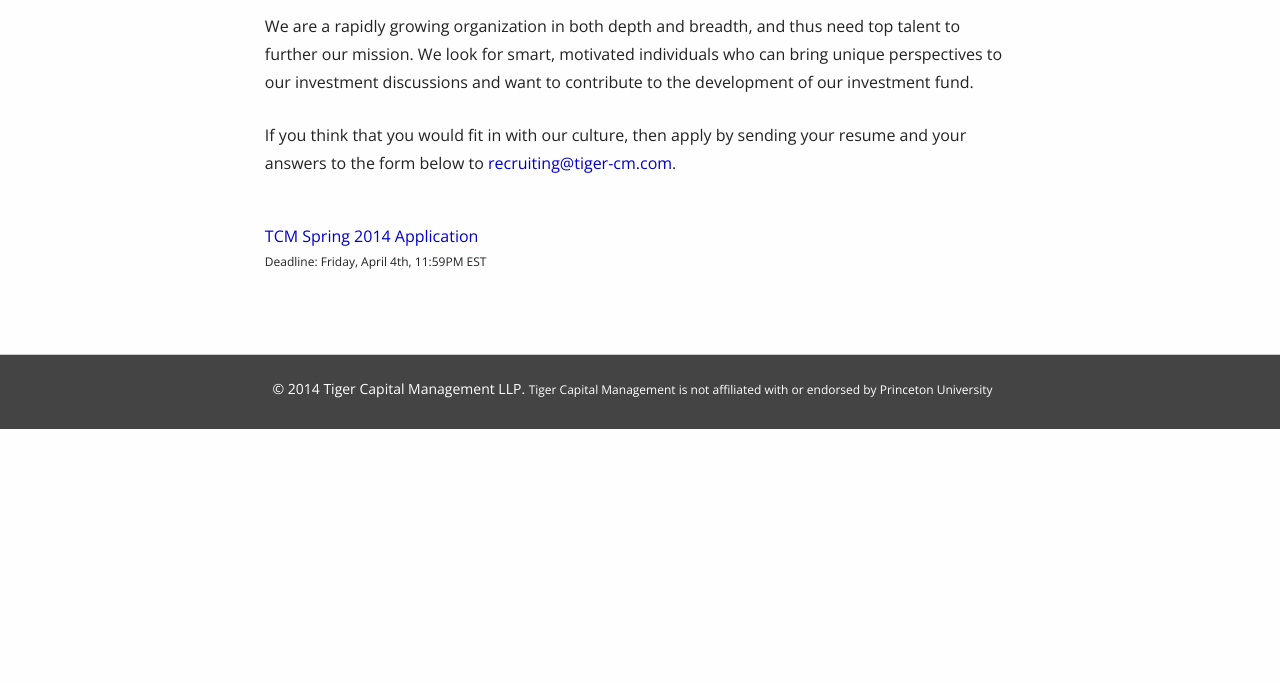
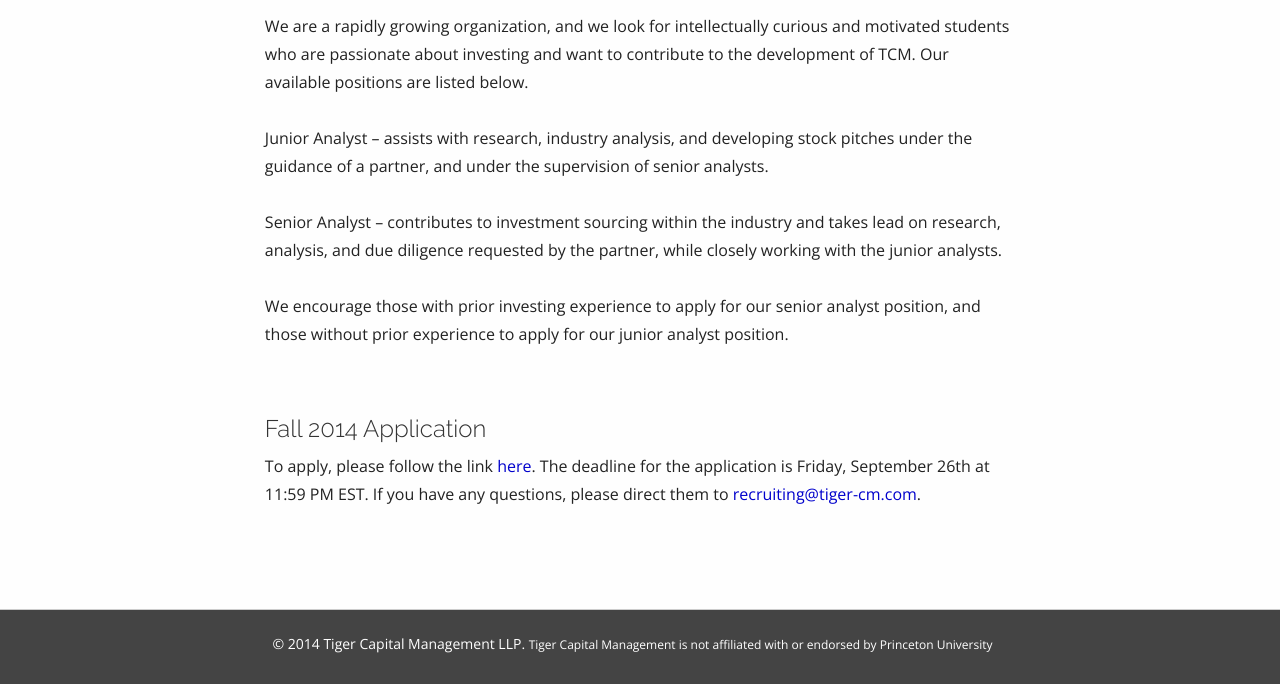
Before and after one commit to charleslzhou/TCM, a website: page apply.html in a window 1280 px wide. Shown: the part 601-1285 px from the top of the page. Before the commit the page ends 1030 px from the top, so only its background shows below. Drawn offline with nearby package versions, Linux system fonts and the light colour scheme.

Commit message:
Update application page

```diff
--- a/apply.html
+++ b/apply.html
@@ -56,11 +56,13 @@
           <div class="span2"></div>
           <div class="span8">
           	<h2>Apply</h2>
-          	<p class="pad-top5">We are a rapidly growing organization in both depth and breadth, and thus need top talent to further our mission. We look for smart, motivated individuals who can bring unique perspectives to our investment discussions and want to contribute to the development of our investment fund.</p>
-            <p>If you think that you would fit in with our culture, then apply by sending your resume and your answers to the form below to <a href="mailto:recruiting@tiger-cm.com" class="link">recruiting@tiger-cm.com</a>.</p><br>
-          	<a href="tcm_application.pdf" class="link" target="_blank">TCM Spring 2014 Application</a><br>
-            <p class="subtext">Deadline: Friday, April 4th, 11:59PM EST</p>
-            <p>&nbsp;</p>
+          	<p class="pad-top5">We are a rapidly growing organization, and we look for intellectually curious and motivated students who are passionate about investing and want to contribute to the development of TCM. Our available positions are listed below.<br><br>
+            Junior Analyst – assists with research, industry analysis, and developing stock pitches under the guidance of a partner, and under the supervision of senior analysts.<br><br>
+            Senior Analyst – contributes to investment sourcing within the industry and takes lead on research, analysis, and due diligence requested by the partner, while closely working with the junior analysts.<br><br>
+            We encourage those with prior investing experience to apply for our senior analyst position, and those without prior experience to apply for our junior analyst position.</p><br>
+            <h3>Fall 2014 Application</h3>
+            <p>To apply, please follow the link <a class="link" href="http://tigercm.seamlessdocs.com/f/TCMFall2014">here</a>. The deadline for the application is Friday, September 26th at 11:59 PM EST. If you have any questions, please direct them to <a href="mailto:recruiting@tiger-cm.com" class="link">recruiting@tiger-cm.com</a>.</p>
+            <p>&nbsp;</p><br>
           </div>
           <div class="span2"></div>
       </div>
```
